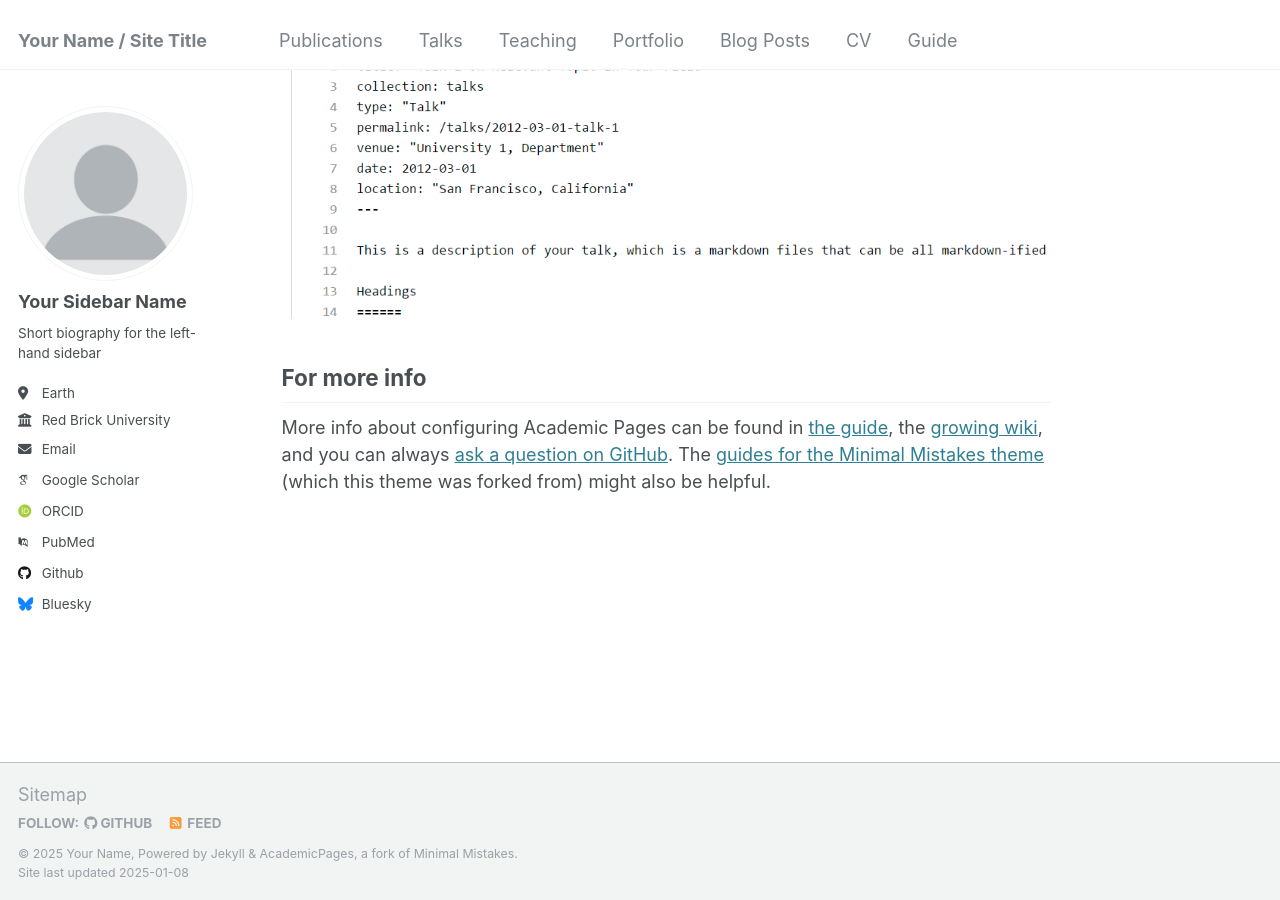
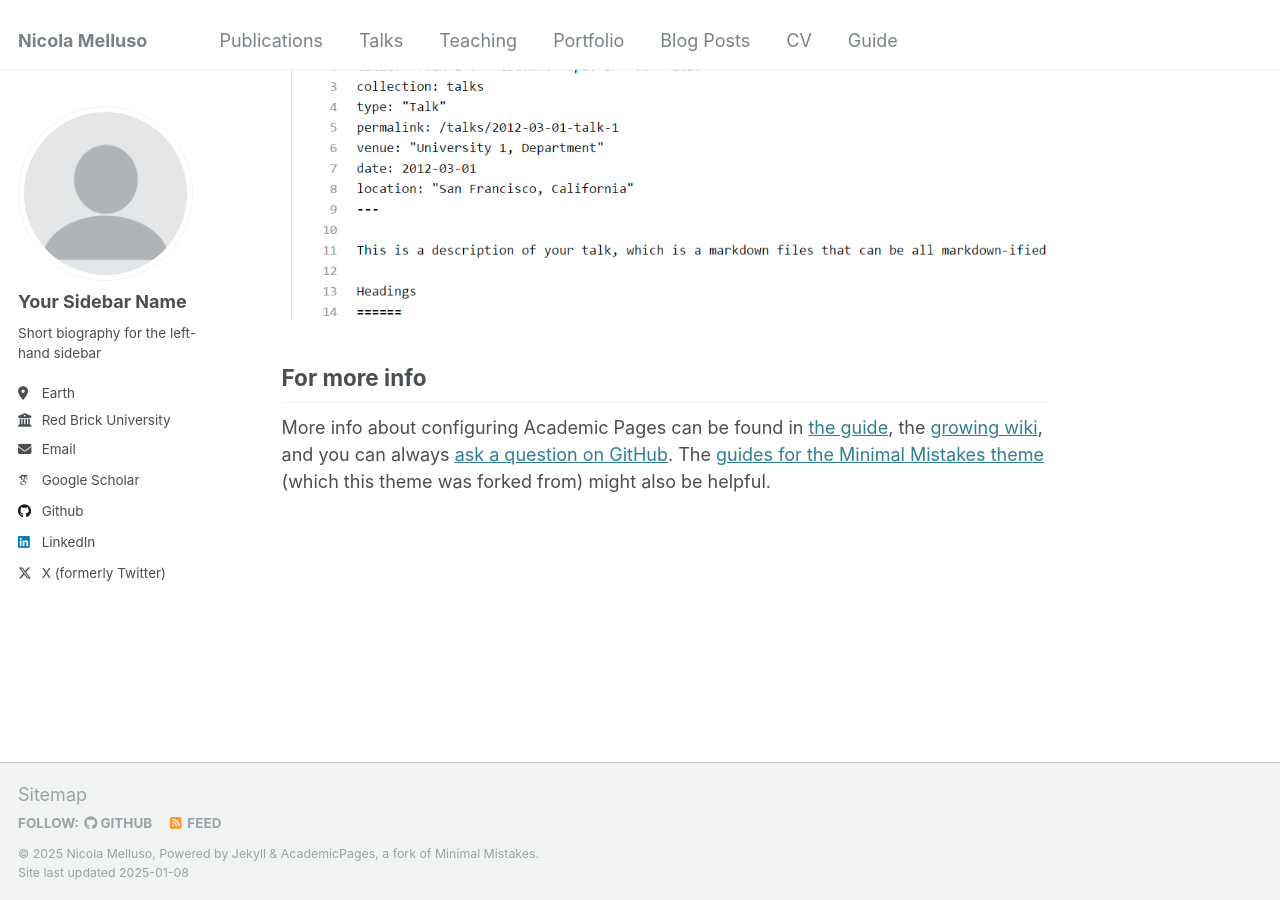
Before and after one commit to nicolamelluso/nicolamelluso.github.io, a Jekyll site: the page built from _pages/about.md, in a window 1280 px wide and 900 px high, scrolled down 2643 px. Built offline with Jekyll 4.4.1, drawn with Linux system fonts in a browser that asks for light colours; some web fonts are replaced.

Commit message:
Update _config.yml

```diff
--- a/_config.yml
+++ b/_config.yml
@@ -8,13 +8,13 @@
 
 # Basic Site Settings
 locale                   : "en-US"
-title                    : "Your Name / Site Title"
+title                    : "Nicola Melluso"
 title_separator          : "-"
-name                     : &name "Your Name"
+name                     : &name "Nicola Melluso"
 description              : &description "personal description"
-url                      : https://academicpages.github.io # the base hostname & protocol for your site e.g. "https://[your GitHub username].github.io"
+url                      : https://nicolamelluso.github.io # the base hostname & protocol for your site e.g. "https://[your GitHub username].github.io"
 baseurl                  : "" # the subpath of your site, e.g. "/blog"
-repository               : "academicpages/academicpages.github.io"
+repository               : "academicpages/nicolamelluso.github.io"
 
 # Site Author - The following control what appear as part of the author content on the side bar.
 #               If a field is blank the icon and link will not appear, otherwise it will be shown.
@@ -32,11 +32,11 @@ author:
 
   # Academic websites
   arxiv            : # URL - Update with the correct link to your profile
-  googlescholar    : "https://scholar.google.com/citations?user=PS_CX0AAAAAJ"
+  googlescholar    : "https://scholar.google.com/citations?user=OMW-x2sAAAAJ"
   impactstory      : # URL
-  orcid            : "http://orcid.org/yourorcidurl"
+  orcid            : # URL
   semantic         : # URL
-  pubmed           : "https://www.ncbi.nlm.nih.gov/pubmed/?term=john+snow"
+  pubmed           : # URL
   researchgate     : # URL
   scopus           : # URL
 
@@ -44,12 +44,12 @@ author:
   bitbucket        : # Username - Update with your username on the site
   codepen          : # Username
   dribbble         : # Username
-  github           : "academicpages"
+  github           : "https://github.com/nicolamelluso/"
   kaggle           : # Username
   stackoverflow    : # User number or user number and name (i.e., use "1" or "1/jeff-atwood")
 
   # Social media
-  bluesky          : "bsky.app" # Replace this with you Bluesky username
+  bluesky          : # Username
   facebook         : # Username
   flickr           : # Username
   foursquare       : # Username
@@ -58,7 +58,7 @@ author:
   keybase          : # Username
   instagram        : # Username
   lastfm           : # Username
-  linkedin         : # Username
+  linkedin         : "nicolamelluso"
   mastodon         : # URL
   medium           : # URL
   pinterest        : # Username
@@ -66,7 +66,7 @@ author:
   steam            : # Username
   telegram         : # URL
   tumblr           : # Username
-  twitter          : # Username for X / Twitter
+  twitter          : "nicolamelluso"
   vine             : # Username
   weibo            : # Username
   wikipedia        : # Username
```
